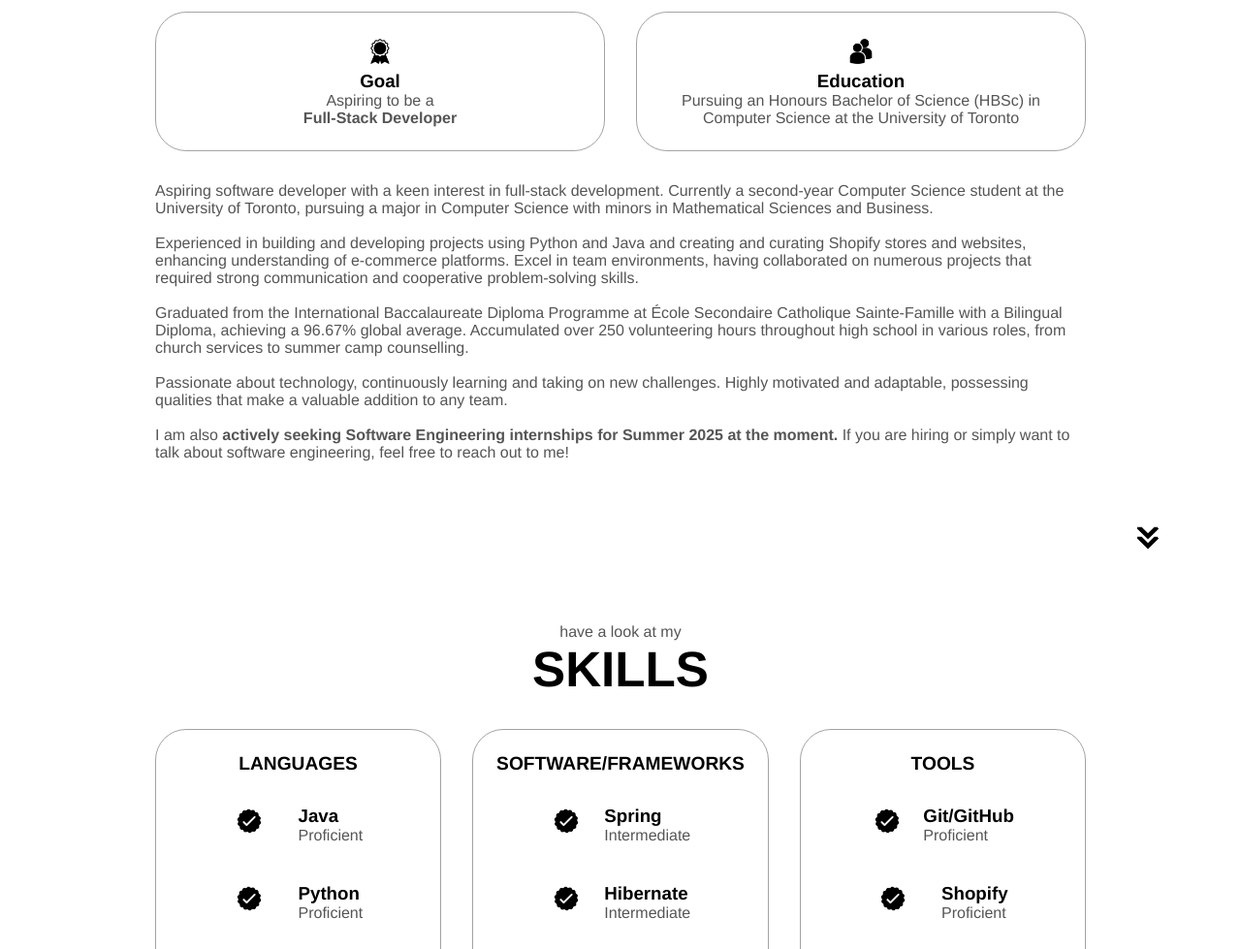
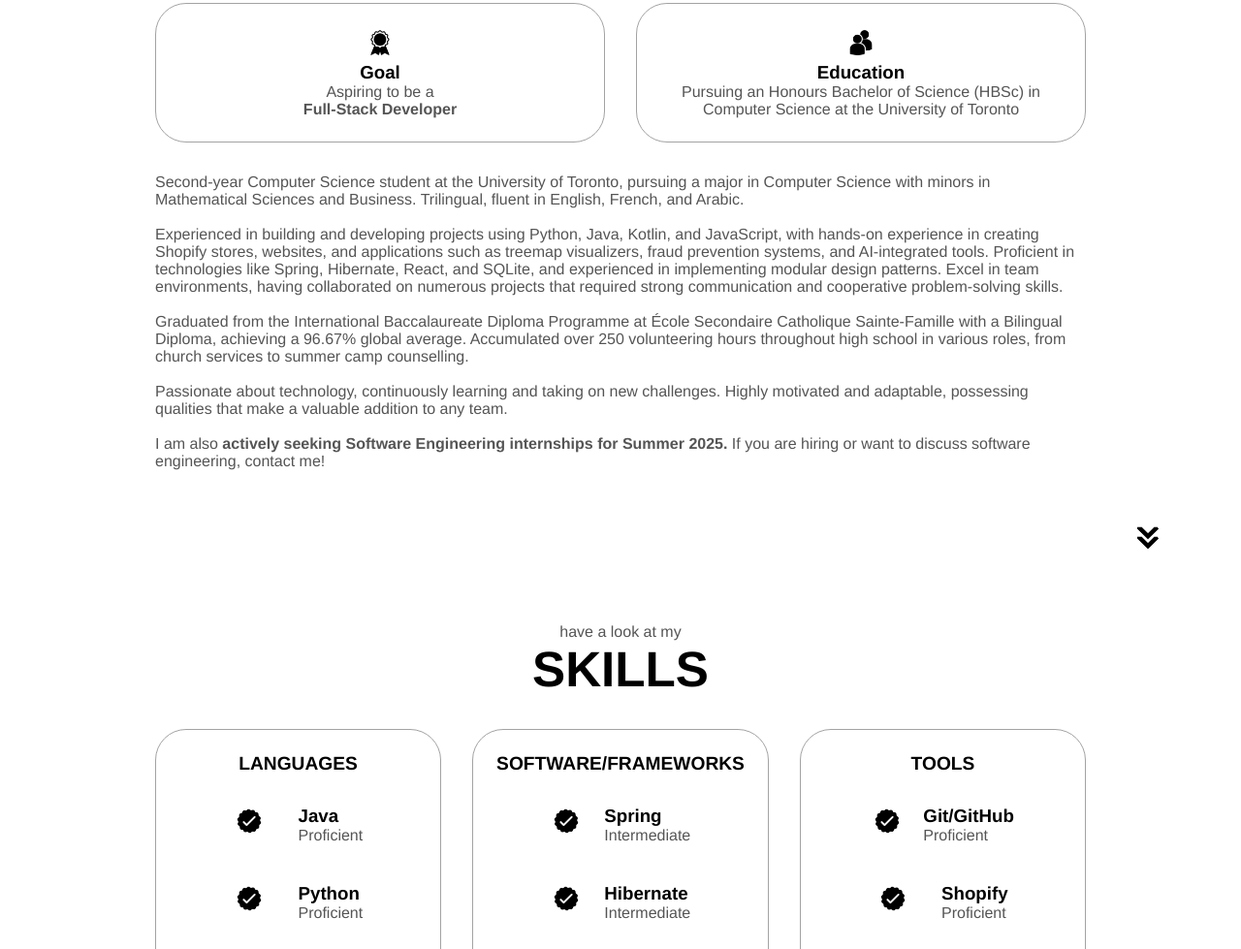
Before and after one commit to markgobriel/markgobriel.github.io, a plain HTML site: page index.html in a window 1280 px wide. Shown: the part 1053-2032 px from the top of the page at 97% size. Drawn offline with Linux system fonts and the light colour scheme; a web font is replaced by a local one.

Commit message:
updated about me

```diff
--- a/index.html
+++ b/index.html
@@ -105,16 +105,14 @@
           </div>
           <div class="text-container">
             <p>
-              Aspiring software developer with a keen interest in full-stack development. Currently a second-year Computer Science student at the University of Toronto, pursuing a major in Computer Science with minors in Mathematical Sciences and Business.
+              Second-year Computer Science student at the University of Toronto, pursuing a major in Computer Science with minors in Mathematical Sciences and Business. Trilingual, fluent in English, French, and Arabic.
 <br><br>
-Experienced in building and developing projects using Python and Java and creating and curating Shopify stores and websites, enhancing understanding of e-commerce platforms. Excel in team environments, having collaborated on numerous projects that required strong communication and cooperative problem-solving skills.
-<br><br>
+Experienced in building and developing projects using Python, Java, Kotlin, and JavaScript, with hands-on experience in creating Shopify stores, websites, and applications such as treemap visualizers, fraud prevention systems, and AI-integrated tools. Proficient in technologies like Spring, Hibernate, React, and SQLite, and experienced in implementing modular design patterns. Excel in team environments, having collaborated on numerous projects that required strong communication and cooperative problem-solving skills.<br><br>
 Graduated from the International Baccalaureate Diploma Programme at École Secondaire Catholique Sainte-Famille with a Bilingual Diploma, achieving a 96.67% global average. Accumulated over 250 volunteering hours throughout high school in various roles, from church services to summer camp counselling.
 <br><br>
 Passionate about technology, continuously learning and taking on new challenges. Highly motivated and adaptable, possessing qualities that make a valuable addition to any team.
 <br><br>
-I am also <b>actively seeking Software Engineering internships for Summer 2025 at the moment.</b> If you are hiring or simply want to talk about software engineering, feel free to reach out to me!
-            </p>
+I am also <b>actively seeking Software Engineering internships for Summer 2025.</b> If you are hiring or want to discuss software engineering, contact me!            </p>
           </div>
         </div>
       </div>
```
Also changed, not shown: 1 other file.
